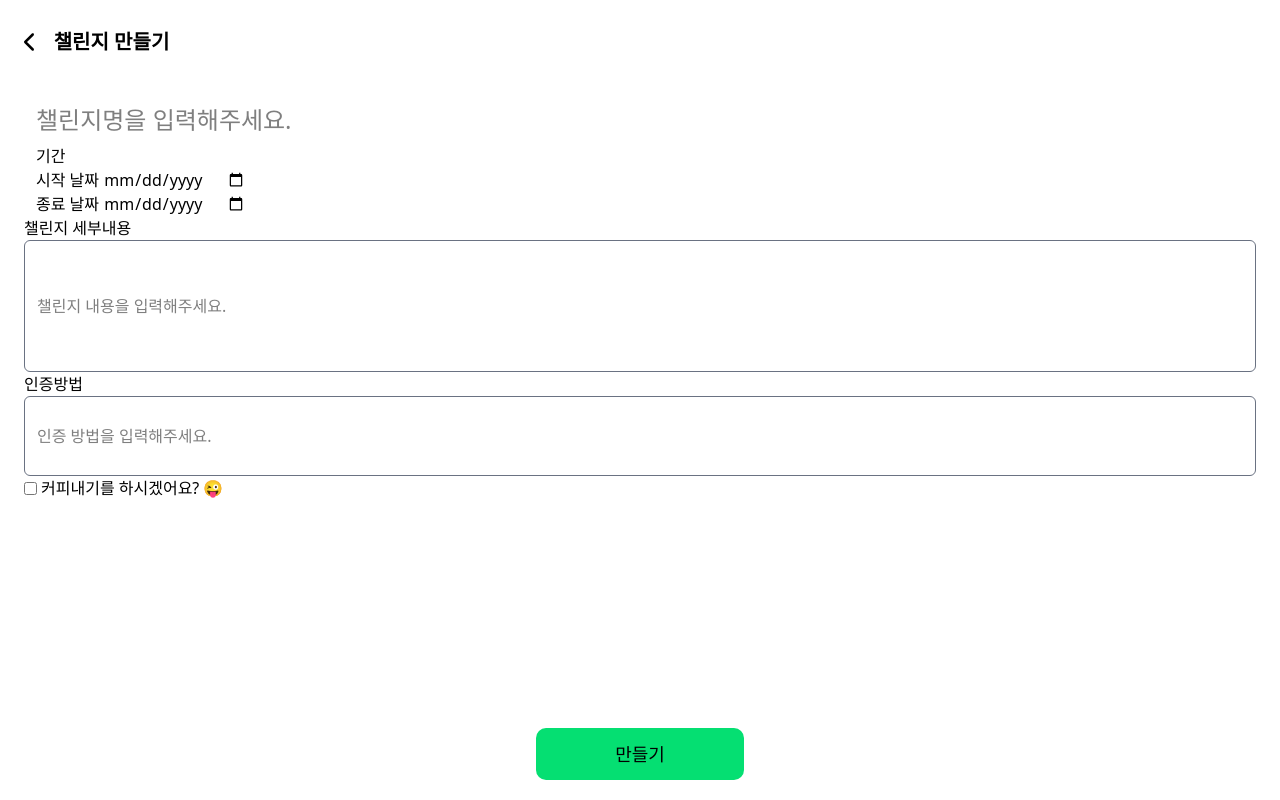
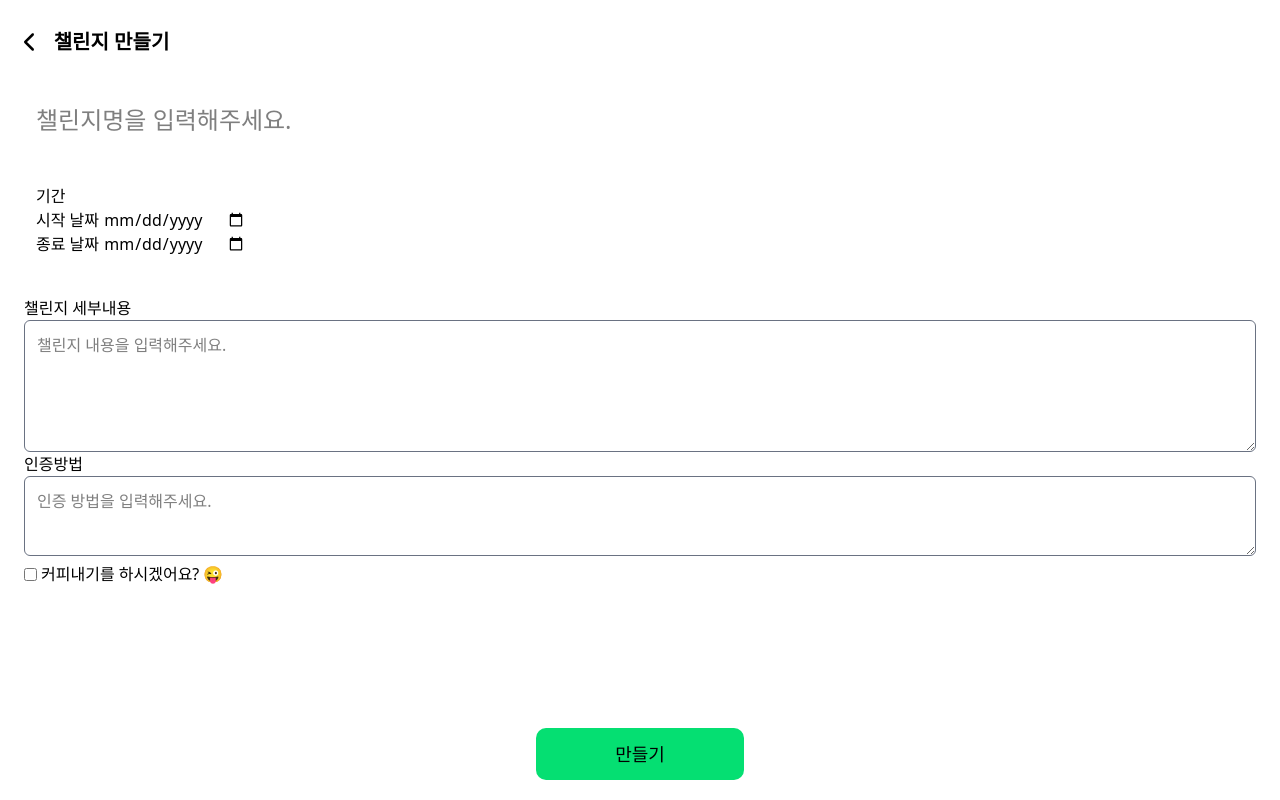
Before and after one commit to ahpicl64/jungle-306-team7, a Flask app: page /generate in a window 1280 px wide. Run offline with Flask 3, Linux system fonts and the light colour scheme; some web fonts are replaced.

Commit message:
style: css 일부 수정

```diff
--- a/templates/chal_detail.html
+++ b/templates/chal_detail.html
@@ -75,9 +75,8 @@
           {% endif %}
         </div>
         <textarea
-          class="h-33 px-3 py-3 overflow-y-auto border-1 border-gray-500 rounded-md"
-        >
-                {{challenge.details}}
+          class="text-left h-33 px-3 py-3 overflow-y-auto border-1 border-gray-500 rounded-md"
+        >{{challenge.details}}
             </textarea
         >
 
--- a/templates/generate_chal.html
+++ b/templates/generate_chal.html
@@ -115,7 +115,7 @@
             <input id="name" class="text-2xl" placeholder="챌린지명을 입력해주세요."></input>
 
             <!-- 기간 -->
-            <div>
+            <div class="my-10">
                 <p>기간</p>
                     시작 날짜 <input id="start_date" type="date">
                     <br>
@@ -127,16 +127,13 @@
             <div class="flex flex-row w-full justify-between items-center">
                 <p>챌린지 세부내용</p>
             </div>
-            <input id="details" class="h-33 px-3 py-3 overflow-y-auto border-1 border-gray-500 rounded-md"
-                placeholder="챌린지 내용을 입력해주세요.">
-            </input>
+            <textarea id="details" placeholder="챌린지 내용을 입력해주세요." class="h-33 px-3 py-3 overflow-y-auto border-1 border-gray-500 rounded-md"></textarea>
 
             <!-- 인증방법 설명 -->
             <div>
                 <p>인증방법</p>
-                <input id="verification_method" class="w-full h-20 overflow-y-auto px-3 py-3 text-left border-1 border-gray-500 rounded-md"
-                    placeholder="인증 방법을 입력해주세요.">
-                </input>
+                <textarea id="verification_method" class="w-full h-20 overflow-y-auto px-3 py-3 text-left border-1 border-gray-500 rounded-md"
+                placeholder="인증 방법을 입력해주세요." ></textarea>
             </div>
 
             <!-- 커피내기 유무 체크박스 -->
```
